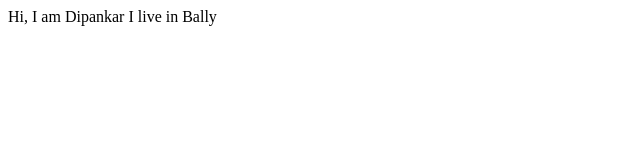
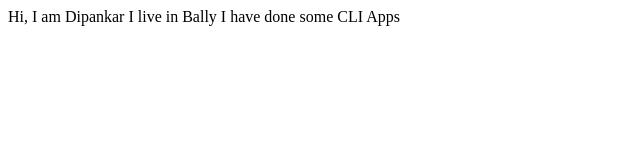
Before and after one commit to Dipankar-Chakraborty/Dipankar-site, a plain HTML site: page index.html in a window 1280 px wide. Shown: the whole page, without its empty margins (0-640 px from the left). Drawn offline with Linux system fonts and the light colour scheme.

Commit message:
update details of project

```diff
--- a/index.html
+++ b/index.html
@@ -9,5 +9,6 @@
 <body>
     Hi, I am Dipankar
     I live in Bally
+    I have done some CLI Apps
 </body>
 </html>
```
